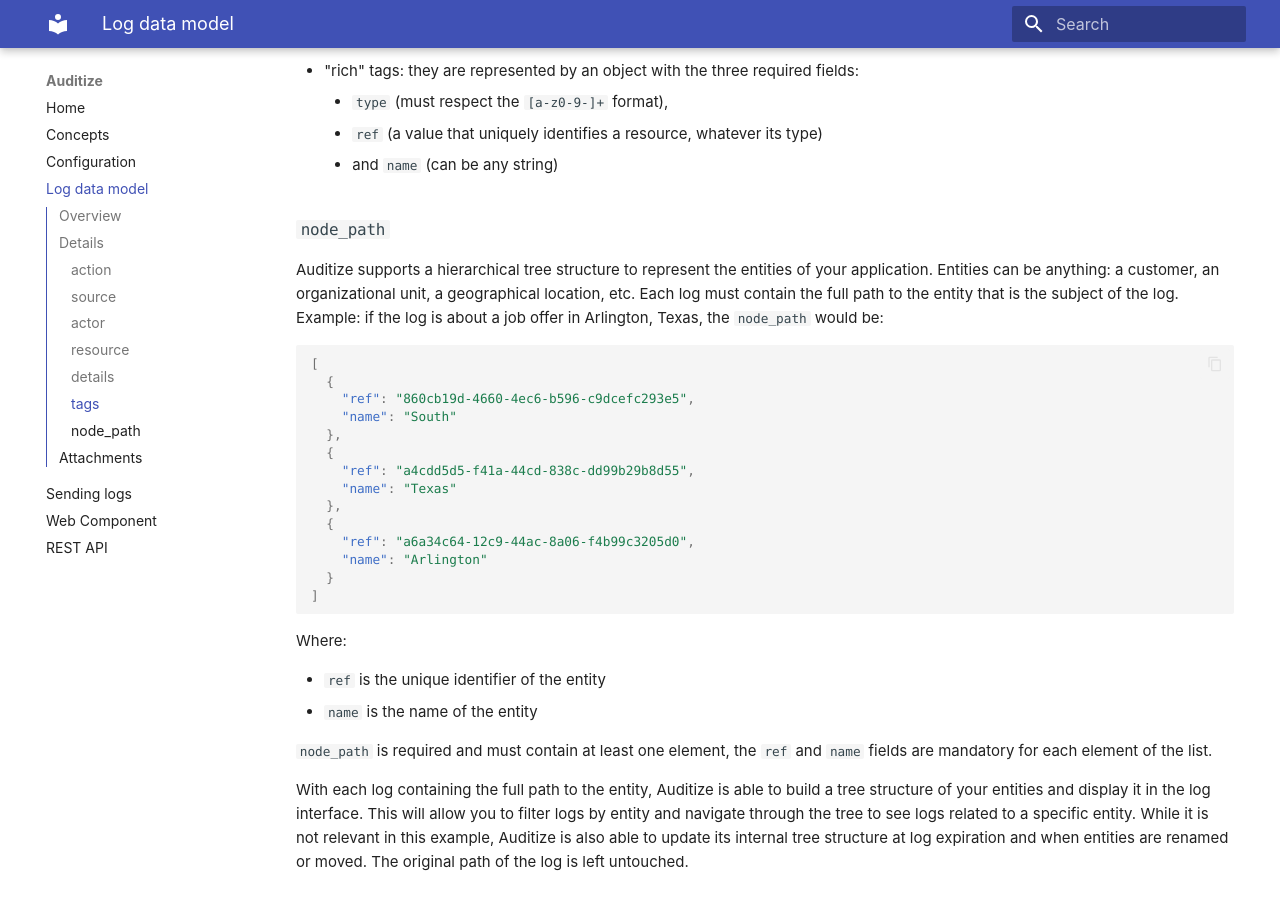
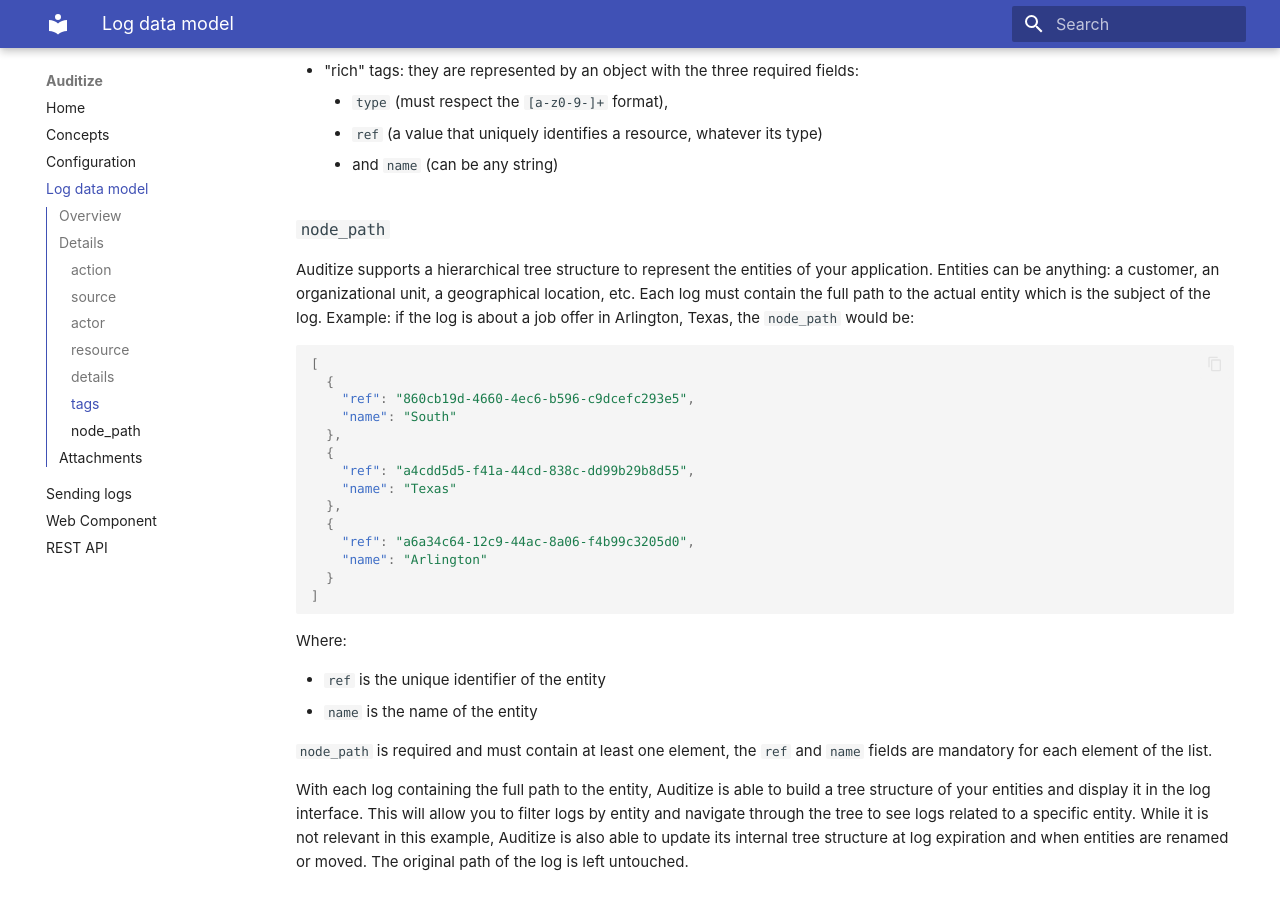
Before and after one commit to auditize/auditize, an MkDocs documentation site: the page built from doc/docs/logs.md, in a window 1280 px wide and 900 px high, scrolled down 3128 px. Built offline with MkDocs 1.6.1 and Material for MkDocs 9.7.7, drawn with Linux system fonts in a browser that asks for light colours.

Commit message:
doc: rephrasing

````diff
--- a/doc/docs/logs.md
+++ b/doc/docs/logs.md
@@ -142,7 +142,7 @@
 
 ### `node_path`
 
-Auditize supports a hierarchical tree structure to represent the entities of your application. Entities can be anything: a customer, an organizational unit, a geographical location, etc. Each log must contain the full path to the entity that is the subject of the log. Example: if the log is about a job offer in Arlington, Texas, the `node_path` would be:
+Auditize supports a hierarchical tree structure to represent the entities of your application. Entities can be anything: a customer, an organizational unit, a geographical location, etc. Each log must contain the full path to the actual entity which is the subject of the log. Example: if the log is about a job offer in Arlington, Texas, the `node_path` would be:
 
 ```json
 [
````
